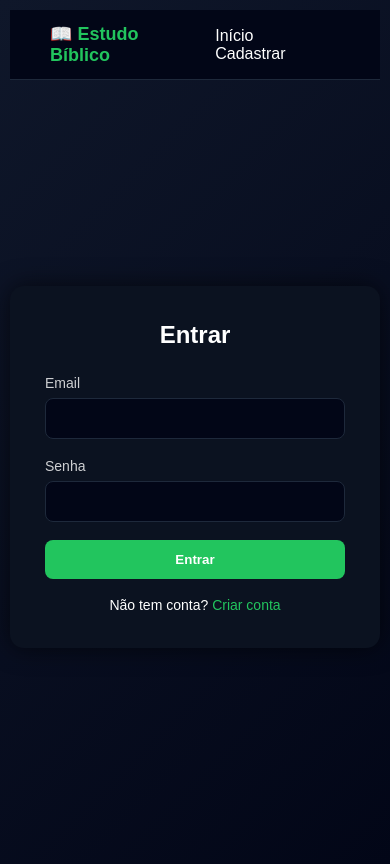
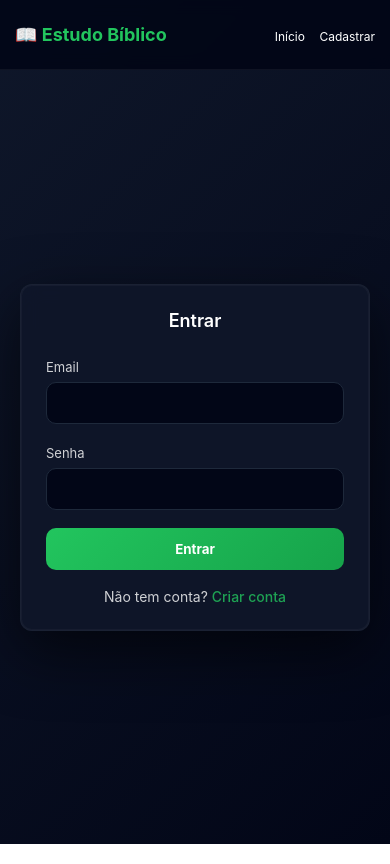
Before and after one commit to Walisson364/meu-site, a plain HTML site: page public/login.html in a window 390 px wide. Drawn offline with Linux system fonts and the light colour scheme.

Commit message:
melhorando design e responsividade do site

```diff
--- a/public/css/auth.css
+++ b/public/css/auth.css
@@ -1,9 +1,9 @@
-/* RESET */
+/* ================= RESET ================= */
 *{
   margin:0;
   padding:0;
   box-sizing:border-box;
-  font-family: Arial, Helvetica, sans-serif;
+  font-family: "Inter", Arial, sans-serif;
 }
 
 body{
@@ -12,15 +12,69 @@ body{
   color:white;
 }
 
-/* CARD CENTRAL */
+
+/* ================= HEADER ================= */
+.header{
+  width:100%;
+  height:70px;
+  background:rgba(2,6,23,0.9);
+  backdrop-filter:blur(8px);
+  border-bottom:1px solid rgba(255,255,255,0.05);
+
+  display:flex;
+  justify-content:space-between;
+  align-items:center;
+
+  padding:0 20px;
+}
+
+.logo{
+  font-weight:bold;
+  font-size:18px;
+  color:#22c55e;
+}
+
+.nav a{
+  color:white;
+  text-decoration:none;
+  margin-left:15px;
+  font-size:14px;
+  transition:.2s;
+}
+
+.nav a:hover{
+  color:#22c55e;
+}
+
+
+/* ================= CENTRALIZA ================= */
+.page-center{
+  height:calc(100vh - 70px);
+  display:flex;
+  justify-content:center;
+  align-items:center;
+  padding:20px;
+}
+
+
+/* ================= CARD ================= */
 .auth-container{
   width:100%;
-  max-width:380px;
-  background:#0b1220;
+  max-width:400px;
+
+  background:rgba(15,23,42,0.95);
+  backdrop-filter:blur(10px);
+
   padding:35px;
-  border-radius:14px;
-  box-shadow:0 0 25px rgba(0,0,0,0.6);
-  animation:fade 0.6s ease;
+  border-radius:16px;
+
+  border:1px solid rgba(255,255,255,0.05);
+
+  box-shadow:
+    0 20px 60px rgba(0,0,0,0.6),
+    inset 0 0 0 1px rgba(255,255,255,0.03);
+
+  animation:fade .5s ease;
 }
 
 @keyframes fade{
@@ -38,15 +92,17 @@ body{
   text-align:center;
   margin-bottom:25px;
   font-weight:600;
+  font-size:22px;
 }
 
-/* INPUTS */
+
+/* ================= INPUTS ================= */
 .input-group{
   margin-bottom:18px;
 }
 
 .input-group label{
-  font-size:14px;
+  font-size:13px;
   opacity:0.8;
 }
 
@@ -54,99 +110,88 @@ body{
   width:100%;
   margin-top:6px;
   padding:12px;
-  border:none;
-  border-radius:8px;
+
+  border-radius:10px;
+  border:1px solid #1e293b;
+
   background:#020617;
   color:white;
+
   outline:none;
-  border:1px solid #1e293b;
+  transition:.2s;
 }
 
 .input-group input:focus{
-  border:1px solid #22c55e;
+  border-color:#22c55e;
+  box-shadow:0 0 0 2px rgba(34,197,94,0.2);
 }
 
-/* BOTÃO */
+
+/* ================= BOTÃO ================= */
 .auth-btn{
   width:100%;
-  padding:12px;
+  padding:13px;
+
   border:none;
-  border-radius:8px;
-  background:#22c55e;
+  border-radius:10px;
+
+  background:linear-gradient(135deg,#22c55e,#16a34a);
+
   color:white;
   font-weight:bold;
+
   cursor:pointer;
-  transition:0.25s;
+  transition:.25s;
 }
 
 .auth-btn:hover{
-  background:#16a34a;
-  transform:translateY(-1px);
+  transform:translateY(-2px);
+  box-shadow:0 8px 20px rgba(34,197,94,0.4);
 }
 
-/* LINK */
+.auth-btn:active{
+  transform:scale(0.97);
+}
+
+
+/* ================= LINK ================= */
 .auth-link{
   text-align:center;
   margin-top:18px;
   font-size:14px;
+  opacity:0.8;
 }
 
 .auth-link a{
   color:#22c55e;
   text-decoration:none;
+  font-weight:500;
 }
 
 .auth-link a:hover{
   text-decoration:underline;
 }
 
-/* ================= HEADER ================= */
+
+/* ================= RESPONSIVO ================= */
+@media (max-width:480px){
 
   .header{
-  width:100%;
-  height:70px;
-  background:#020617;
-  border-bottom:1px solid #1e293b;
-
-  display:flex;
-  justify-content:space-between;
-  align-items:center;
-
-  padding:0 40px;
-}
-
-.logo{
-  font-weight:bold;
-  font-size:18px;
-  color:#22c55e;
+    padding:0 15px;
   }
 
   .nav a{
-  color:white;
-  text-decoration:none;
-  margin-left:20px;
-  transition:.2s;
+    font-size:12px;
+    margin-left:10px;
   }
 
-.nav a:hover{
-  color:#22c55e;
+  .auth-container{
+    padding:25px;
+    border-radius:12px;
   }
 
-/* CENTRALIZA A PÁGINA ABAIXO DO HEADER */
-
-.page-center{
-  height:calc(100vh - 70px);
-  display:flex;
-  justify-content:center;
-  align-items:center;
+  .auth-container h2{
+    font-size:18px;
   }
 
-body {
-  padding: 10px;
 }
-
-.card {
-  width: 100%;
-  max-width: 350px;
-  margin: auto;
-}
--- a/public/style.css
+++ b/public/style.css
@@ -5,7 +5,7 @@ RESET GLOBAL
   margin:0;
   padding:0;
   box-sizing:border-box;
-  font-family:Arial, sans-serif;
+  font-family:'Segoe UI', Tahoma, Geneva, Verdana, sans-serif;
 }
 
 body{
@@ -17,7 +17,6 @@ body{
   flex-direction:column;
   align-items:center;
 
-  /* espaço pro header fixo */
   padding-top:70px;
 }
 
@@ -32,21 +31,28 @@ HEADER
   width:100%;
   height:70px;
 
-  background:#111;
-  border-bottom:1px solid #222;
+  background:rgba(15,23,42,0.9);
+  backdrop-filter:blur(10px);
+
+  border-bottom:1px solid rgba(255,255,255,0.05);
 
   display:flex;
   justify-content:space-between;
   align-items:center;
 
-  padding:0 40px;
+  padding:0 30px;
   z-index:1000;
 }
 
 .logo{
   font-size:20px;
   font-weight:bold;
-  color:#4CAF50;
+  color:#22c55e;
+}
+
+.nav{
+  display:flex;
+  align-items:center;
 }
 
 .nav a{
@@ -58,7 +64,7 @@ HEADER
 }
 
 .nav a:hover{
-  color:#4CAF50;
+  color:#22c55e;
 }
 
 
@@ -96,17 +102,17 @@ CONFIG CARD
 ==================================== */
 .config{
   background:rgba(17,24,39,0.85);
-  backdrop-filter:blur(6px);
+  backdrop-filter:blur(8px);
 
   padding:25px;
-  border-radius:14px;
+  border-radius:16px;
 
   width:90%;
   max-width:700px;
 
   box-shadow:
-    0 10px 30px rgba(0,0,0,0.6),
-    inset 0 0 0 1px rgba(255,255,255,0.03);
+    0 10px 40px rgba(0,0,0,0.6),
+    inset 0 0 0 1px rgba(255,255,255,0.05);
 }
 
 .grupo{
@@ -126,7 +132,7 @@ CONFIG CARD
 
 
 /* ====================================
-BOTÕES BASE
+BOTÕES
 ==================================== */
 button{
   padding:10px 16px;
@@ -145,7 +151,6 @@ button:hover{
   transform:translateY(-2px);
 }
 
-/* botão selecionado JS */
 .ativo{
   background:#6366f1;
   box-shadow:0 0 10px rgba(99,102,241,.6);
@@ -204,22 +209,44 @@ RESULTADO
 
 .card-estudo{
   background:rgba(17,24,39,0.9);
-  backdrop-filter:blur(6px);
+  backdrop-filter:blur(8px);
 
   padding:25px;
-  border-radius:14px;
+  border-radius:16px;
   line-height:1.6;
 
   box-shadow:
-    0 10px 30px rgba(0,0,0,.6),
-    inset 0 0 0 1px rgba(255,255,255,0.03);
+    0 10px 40px rgba(0,0,0,.6),
+    inset 0 0 0 1px rgba(255,255,255,0.05);
 
-  animation:aparecer .5s ease;
+  animation:aparecer .4s ease;
 }
 
 .card-estudo h3{
   margin-top:15px;
   color:#a5b4fc;
+}
+
+
+/* ====================================
+FAVORITOS
+==================================== */
+.lista-favoritos{
+  margin-top:30px;
+  width:90%;
+  max-width:700px;
+}
+
+.card-favorito{
+  background:#111;
+  padding:15px;
+  border-radius:10px;
+  margin-bottom:10px;
+}
+
+.card-favorito button{
+  margin-top:10px;
+  background:#ef4444;
 }
 
 
@@ -239,7 +266,7 @@ ANIMAÇÃO
 
 
 /* ====================================
-AUTH (LOGIN / REGISTER)
+AUTH
 ==================================== */
 .auth-container{
   width:100%;
@@ -250,32 +277,24 @@ AUTH (LOGIN / REGISTER)
   align-items:center;
 }
 
-.auth-box,
-.auth-container{
-  display:flex;
-  flex-direction:column;
-  align-items:center;
-}
-
 .auth-container form{
   background:#111;
   padding:40px;
   width:350px;
 
-  border-radius:10px;
+  border-radius:12px;
   border:1px solid #222;
 
-  box-shadow:0 0 20px rgba(0,0,0,0.5);
+  box-shadow:0 0 30px rgba(0,0,0,0.5);
 }
 
 .auth-container h2{
   text-align:center;
   margin-bottom:25px;
-  color:#4CAF50;
+  color:#22c55e;
 }
 
 .input-group{
-  width:100%;
   margin-bottom:15px;
 }
 
@@ -298,110 +317,41 @@ AUTH (LOGIN / REGISTER)
 }
 
 .input-group input:focus{
-  border-color:#4CAF50;
+  border-color:#22c55e;
 }
 
 .auth-btn{
   width:100%;
   padding:12px;
-  background:#4CAF50;
+  background:#22c55e;
   border:none;
   color:white;
   font-weight:bold;
   border-radius:6px;
   cursor:pointer;
-  transition:.3s;
 }
 
 .auth-btn:hover{
-  background:#43a047;
+  background:#16a34a;
 }
 
 .auth-link{
   text-align:center;
   margin-top:15px;
-  font-size:14px;
 }
 
 .auth-link a{
-  color:#4CAF50;
+  color:#22c55e;
   text-decoration:none;
 }
 
-/* ================= HEADER USER ================= */
 
+/* ====================================
+USER HEADER
+==================================== */
 .user-name{
   margin-left:20px;
-  color:#a5b4fc;
-  font-size:14px;
-}
-
-.logout-btn{
-  margin-left:15px;
-  background:#ef4444;
-  padding:6px 12px;
-  border-radius:6px;
-  border:none;
-  cursor:pointer;
-}
-
-.logout-btn:hover{
-  background:#dc2626;
-}
-
-body.auth-page {
-  justify-content: center;
-}
-
-/* ================= TOAST ================= */
-
-#toast-container{
-  position:fixed;
-  top:20px;
-  right:20px;
-  z-index:9999;
-
-  display:flex;
-  flex-direction:column;
-  gap:10px;
-}
-
-.toast{
-  min-width:220px;
-  padding:14px 18px;
-  border-radius:8px;
-  color:white;
-  font-size:14px;
-
-  opacity:0;
-  transform:translateX(120%);
-  transition:all .3s ease;
-
-  box-shadow:0 5px 20px rgba(0,0,0,.4);
-}
-
-/* aparece */
-.toast.show{
-  opacity:1;
-  transform:translateX(0);
-}
-
-/* tipos */
-.toast.success{
-  background:#22c55e;
-}
-
-.toast.error{
-  background:#ef4444;
-}
-
-.toast.info{
-  background:#3b82f6;
-}
-
-.user-name{
-  margin-left:20px;
-  color:#4CAF50;
+  color:#22c55e;
   font-weight:bold;
 }
 
@@ -416,12 +366,75 @@ body.auth-page {
   background:#dc2626;
 }
 
-body {
-  padding: 10px;
+
+/* ====================================
+TOAST
+==================================== */
+.toast{
+  position:fixed;
+  top:20px;
+  right:20px;
+
+  padding:14px 18px;
+  border-radius:8px;
+
+  opacity:0;
+  transform:translateX(120%);
+  transition:.3s;
+
+  box-shadow:0 5px 20px rgba(0,0,0,.4);
 }
 
-.card {
-  width: 100%;
-  max-width: 350px;
-  margin: auto;
+.toast.show{
+  opacity:1;
+  transform:translateX(0);
 }
+
+.toast.success{ background:#22c55e; }
+.toast.error{ background:#ef4444; }
+.toast.info{ background:#3b82f6; }
+
+
+/* ====================================
+RESPONSIVO
+==================================== */
+@media (max-width:768px){
+
+  .header{
+    padding:0 15px;
+  }
+
+  .logo{
+    font-size:16px;
+  }
+
+  .nav a{
+    font-size:13px;
+    margin-left:10px;
+  }
+
+  .hero h1{
+    font-size:1.4rem;
+  }
+
+  .config{
+    width:95%;
+    padding:18px;
+  }
+
+  .auth-container form{
+    width:90%;
+    padding:25px;
+  }
+
+  .card-estudo{
+    padding:18px;
+    font-size:14px;
+  }
+
+  button{
+    padding:8px 12px;
+    font-size:13px;
+  }
+
+}
```
Lines whose indentation alone changed are shown as unchanged.
